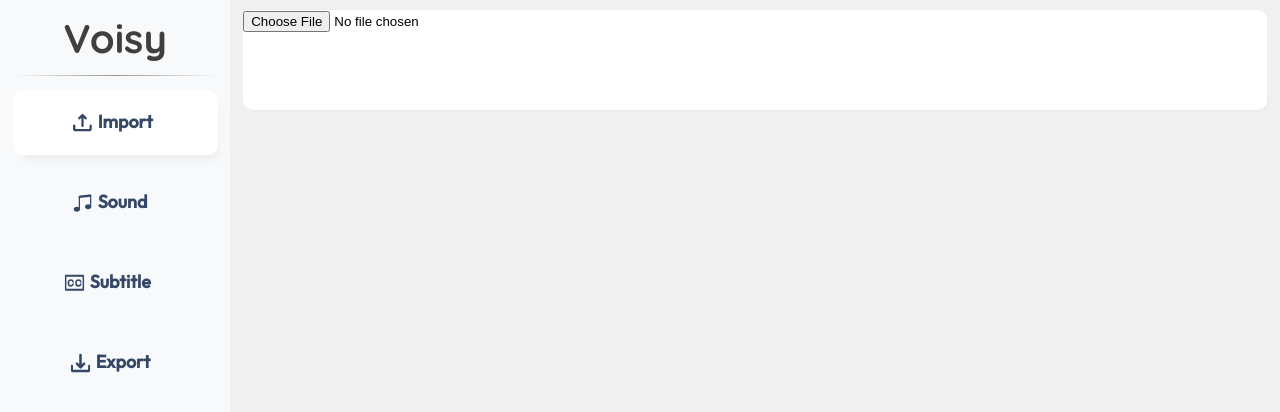
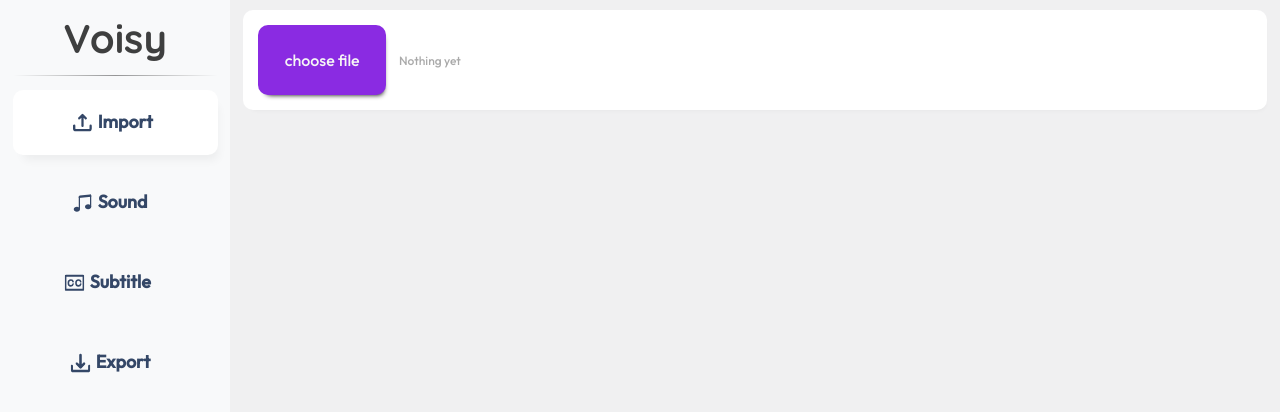
Before and after one commit to AmirhosseinBahrani/Voisy, a website: page src/Frontend/html/index.html in a window 1280 px wide. Drawn offline with Linux system fonts and the light colour scheme.

Commit message:
add: choosing file model
basiclly this code let you to choose a file from your own pc or laptop and then after choosing it shows thw directory
also i changed the colors

```diff
--- a/src/Frontend/css/index.css
+++ b/src/Frontend/css/index.css
@@ -94,11 +94,12 @@
 .animation{
     position: absolute;
     opacity: 0%;
-    background-color:#db434d;
+    background-color:#a147dc;
     height: 100%;
     width: 10vw;
     margin-left: 3vw;
     border-radius:10px ;
+
     transition-duration: 0.5s;
 
 }
@@ -110,3 +111,40 @@
     margin-left: 19vw;
 
 }
+#choose-file{
+    display: block;
+    font-family: 'Outfit', sans-serif;
+    border-radius: 10px;
+    color: whitesmoke   ;
+    float: left;
+    height: 70px;
+    width: 10vw;
+    margin-top: 15px;
+    margin-bottom: 15px;
+    margin-left: 15px;
+    border: 0px ;
+    font-weight: 550;
+    font-size: 16px;
+    background-color: #8a2be2 ;
+    text-align:center;
+    box-shadow: 2.5px 5px 5px -5px rgba(0,0,0,1);
+    transition-duration: 0.5s;
+    cursor: pointer;
+}
+#choose-file:hover{
+    background-color:#a147dc ;
+}
+
+#choosen-file-directory{
+    float: left;
+    width: 5vw;
+    height: 100px;
+    margin-left: 1vw;
+    color: #aaa ;
+    font-size: 12px;
+    display: flex;
+    align-items: center;
+    justify-content: left;
+
+
+}
--- a/src/Frontend/html/index.html
+++ b/src/Frontend/html/index.html
@@ -31,11 +31,31 @@
         </header>
 
         <section class="section" id="import-file">
-            <input type="file">
+            <input id="real-choose-file" type="file" hidden="hidden">
+            <button id="choose-file" type="button">choose file</button>
+            <span id="choosen-file-directory">Nothing yet</span>
+
         </section>
         <script type="text/javascript">
             const soundTabAnimation = document.getElementById("for-sound-tab");
             const soundTab = document.getElementById("tab-sound");
+            const fakeUploadButton = document.getElementById("choose-file")
+            const realUploadButton = document.getElementById("real-choose-file")
+            const directoryText = document.getElementById("choosen-file-directory")
+            fakeUploadButton.addEventListener("click" , function(){
+                realUploadButton.click()
+            });
+            realUploadButton.addEventListener("change" , function(){
+                if (realUploadButton.value){
+                    var text = realUploadButton.value;
+                    if (text.length > 50) {
+                        text = text.substring(0, 49) + "...";
+                    };
+                    directoryText.innerHTML = text
+                }else{
+                    directoryText.innerHTML = "Nothing yet"
+                }
+            });
             soundTab.addEventListener("mouseover" , function(){
                 soundTabAnimation.style.width = "16vw";
                 soundTabAnimation.style.marginLeft = "0vw"
```
